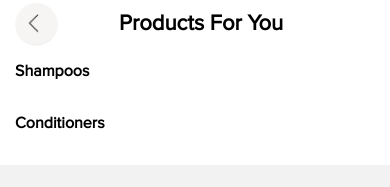
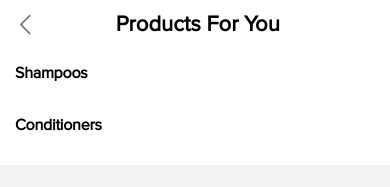
Before and after one commit to ctreactdev/compar-case, a React Native app: screen /Products in a window 390 px wide. Shown: the top 187 px of the page. Built offline with nearby package versions, Linux system fonts and the light colour scheme; no server answers.

Commit message:
refactor/ correct icons

```diff
--- a/frontend/components/ProductCard.tsx
+++ b/frontend/components/ProductCard.tsx
@@ -137,6 +137,7 @@ const styles = StyleSheet.create({
     lineHeight: 14.4,
     fontStyle: "normal",
     letterSpacing: 0.24,
+    fontFamily: "ProximaNovaReg",
   },
   description: {
     marginTop: 4,
@@ -145,6 +146,7 @@ const styles = StyleSheet.create({
     fontSize: 12,
     fontWeight: "300",
     fontStyle: "normal",
+    fontFamily: "ProximaNovaReg",
   },
   priceProcentageSale: {
     position: "absolute",
@@ -160,6 +162,7 @@ const styles = StyleSheet.create({
     marginBottom: 14,
     fontSize: 12,
     fontWeight: "600",
+    fontFamily: "ProximaNovaReg",
   },
   procentageSaleWrap: {
     position: "relative",
@@ -169,7 +172,6 @@ const styles = StyleSheet.create({
     alignItems: "center",
     height: 20,
     width: 70,
-
     marginTop: 6.53,
     marginBottom: 9,
     marginRight: 14.18,
--- a/frontend/screens/Home.tsx
+++ b/frontend/screens/Home.tsx
@@ -142,8 +142,8 @@ const styles = StyleSheet.create({
     marginRight: 17,
   },
   snapshotIcon: {
-    width: 50,
-    height: 50,
+    width: 25,
+    height: 25,
     flexShrink: 0,
   },
 
--- a/frontend/screens/Products.tsx
+++ b/frontend/screens/Products.tsx
@@ -99,7 +99,7 @@ const styles = StyleSheet.create({
   },
   header: {
     display: "flex",
-    alignItems: "center",
+    paddingTop: 13,
     height: 48,
     flexDirection: "row",
     marginLeft: 14,
@@ -107,11 +107,14 @@ const styles = StyleSheet.create({
     marginBottom: 13,
   },
   h1: {
-    paddingTop: 4,
-    paddingLeft: 60,
+    paddingRight: 37.5,
+    width: "100%",
+    textAlign: "center",
     height: 37,
     color: "#000",
     fontFamily: "ProximaNovaReg",
+    fontStyle: "normal",
+    lineHeight: 24,
     fontSize: 22,
     fontWeight: "700",
   },
@@ -125,11 +128,17 @@ const styles = StyleSheet.create({
     fontFamily: "ProximaNovaReg",
     fontSize: 16,
     fontWeight: "700",
+    letterSpacing: -0.24,
+    fontStyle: "normal",
+    lineHeight: 24,
   },
-  backButtonWrap: {},
-  backButton: {
+  backButtonWrap: {
     width: 45,
     height: 45,
+  },
+  backButton: {
+    width: 22.5,
+    height: 22.5,
     flexShrink: 0,
   },
   shampoosCards: {
```
Also changed, not shown: frontend/assets/icons/BackButton.png, frontend/assets/icons/Snapshot.png.
